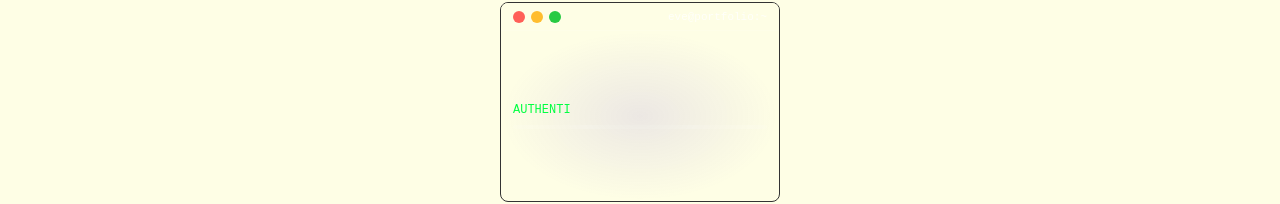
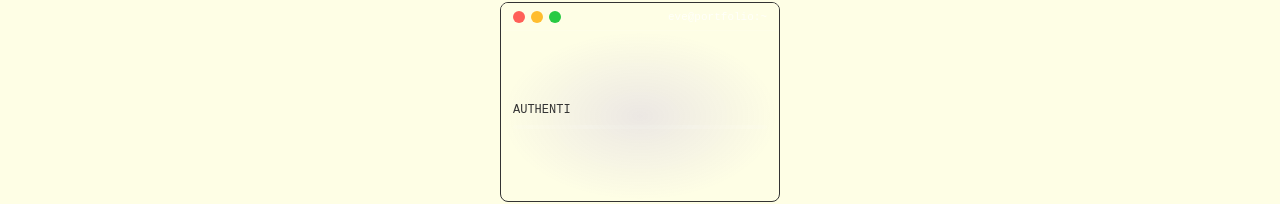
Before and after one commit to evebouf/portfolio, a React (Vite) app: page / in a window 1280 px wide. Shown: the part 282-486 px from the top of the page. Built offline with nearby package versions, Linux system fonts and the light colour scheme; a web font is replaced by a local one.

Commit message:
style: change boot text color from green to dark gray

```diff
--- a/src/components/Terminal.scss
+++ b/src/components/Terminal.scss
@@ -124,7 +124,7 @@
   }
 
   .boot-text {
-    color: #00ff41;
+    color: #333;
     font-size: 12px;
     animation: textGlow 2s ease-in-out infinite alternate;
   }
```
